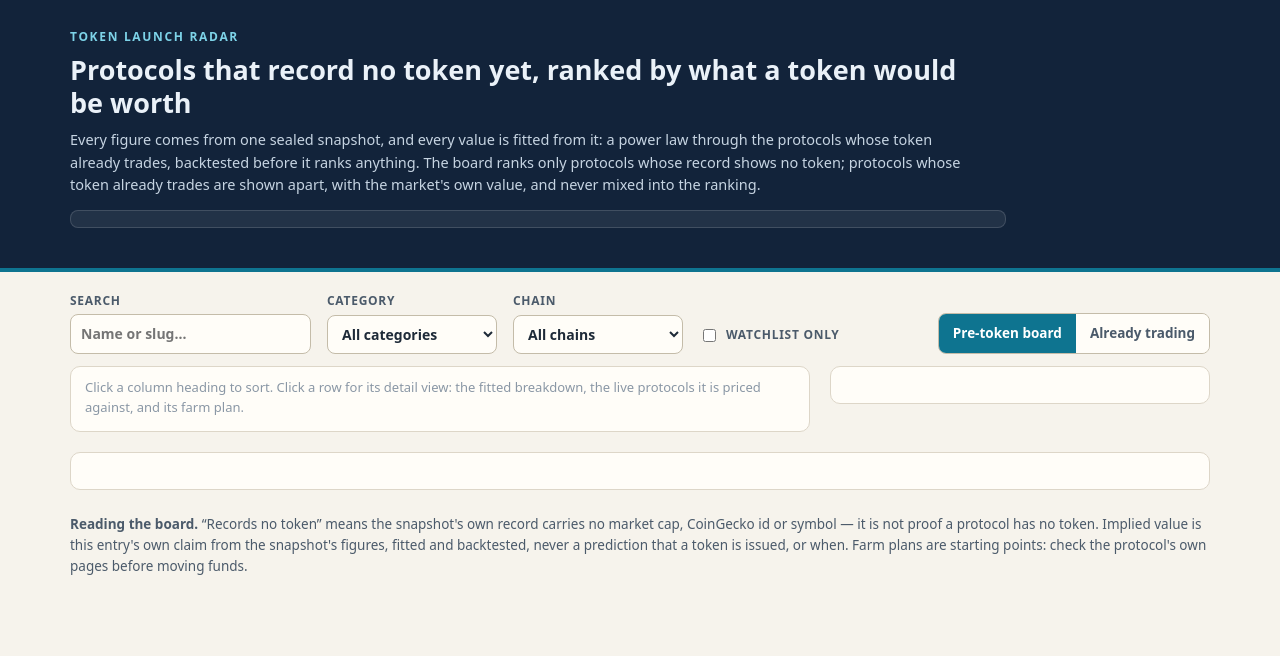
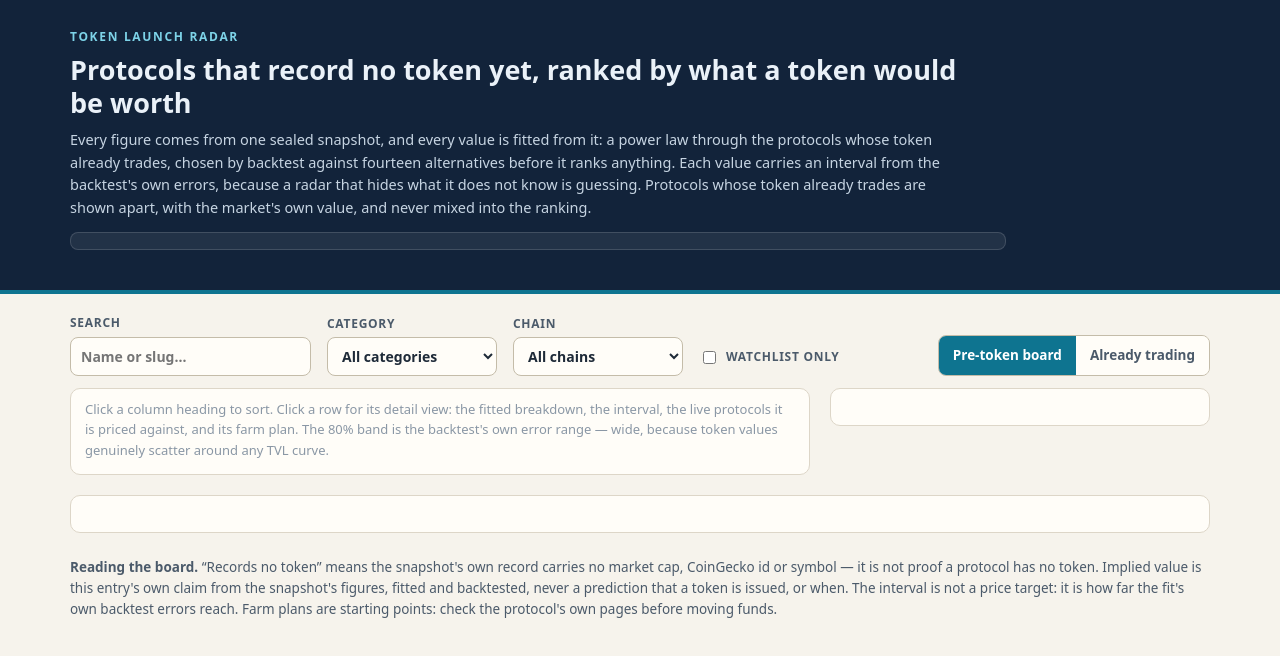
Before and after one commit to Andy74453533/token-radar, a website: page dashboard/index.html in a window 1280 px wide. Drawn offline with Linux system fonts and the light colour scheme.

Commit message:
Launch Radar v3: dashboard/index.html

```diff
--- a/dashboard/index.html
+++ b/dashboard/index.html
@@ -3,7 +3,7 @@
 <head>
 <meta charset="utf-8">
 <meta name="viewport" content="width=device-width, initial-scale=1">
-<title>Launch Radar — pre-token protocols ranked by fitted implied value</title>
+<title>Launch Radar — pre-token protocols ranked by fitted implied value, with honest intervals</title>
 <link rel="icon" href="data:,">
 <link rel="stylesheet" href="app.css">
 </head>
@@ -12,7 +12,7 @@
   <div class="wrap">
     <p class="kicker">Token launch radar</p>
     <h1>Protocols that record no token yet, ranked by what a token would be worth</h1>
-    <p class="lede">Every figure comes from one sealed snapshot, and every value is fitted from it: a power law through the protocols whose token already trades, backtested before it ranks anything. The board ranks only protocols whose record shows no token; protocols whose token already trades are shown apart, with the market's own value, and never mixed into the ranking.</p>
+    <p class="lede">Every figure comes from one sealed snapshot, and every value is fitted from it: a power law through the protocols whose token already trades, chosen by backtest against fourteen alternatives before it ranks anything. Each value carries an interval from the backtest's own errors, because a radar that hides what it does not know is guessing. Protocols whose token already trades are shown apart, with the market's own value, and never mixed into the ranking.</p>
     <p class="modelline" id="modelline"></p>
     <dl class="stats" id="stats"></dl>
   </div>
@@ -35,14 +35,14 @@
         <thead><tr id="headrow"></tr></thead>
         <tbody id="rows"></tbody>
       </table>
-      <p class="hint">Click a column heading to sort. Click a row for its detail view: the fitted breakdown, the live protocols it is priced against, and its farm plan.</p>
+      <p class="hint">Click a column heading to sort. Click a row for its detail view: the fitted breakdown, the interval, the live protocols it is priced against, and its farm plan. The 80% band is the backtest's own error range — wide, because token values genuinely scatter around any TVL curve.</p>
     </div>
     <aside class="detail" id="detail" aria-label="Protocol detail"></aside>
   </div>
-  <section class="research" id="research" aria-label="Research note: the fit and the backtest"></section>
+  <section class="research" id="research" aria-label="Research note: the fit, the bake-off and the backtest"></section>
   <section class="live" id="live" hidden aria-label="Protocols whose token already trades"></section>
   <footer class="foot">
-    <p><strong>Reading the board.</strong> “Records no token” means the snapshot's own record carries no market cap, CoinGecko id or symbol — it is not proof a protocol has no token. Implied value is this entry's own claim from the snapshot's figures, fitted and backtested, never a prediction that a token is issued, or when. Farm plans are starting points: check the protocol's own pages before moving funds.</p>
+    <p><strong>Reading the board.</strong> “Records no token” means the snapshot's own record carries no market cap, CoinGecko id or symbol — it is not proof a protocol has no token. Implied value is this entry's own claim from the snapshot's figures, fitted and backtested, never a prediction that a token is issued, or when. The interval is not a price target: it is how far the fit's own backtest errors reach. Farm plans are starting points: check the protocol's own pages before moving funds.</p>
     <p id="source"></p>
   </footer>
 </main>
```
